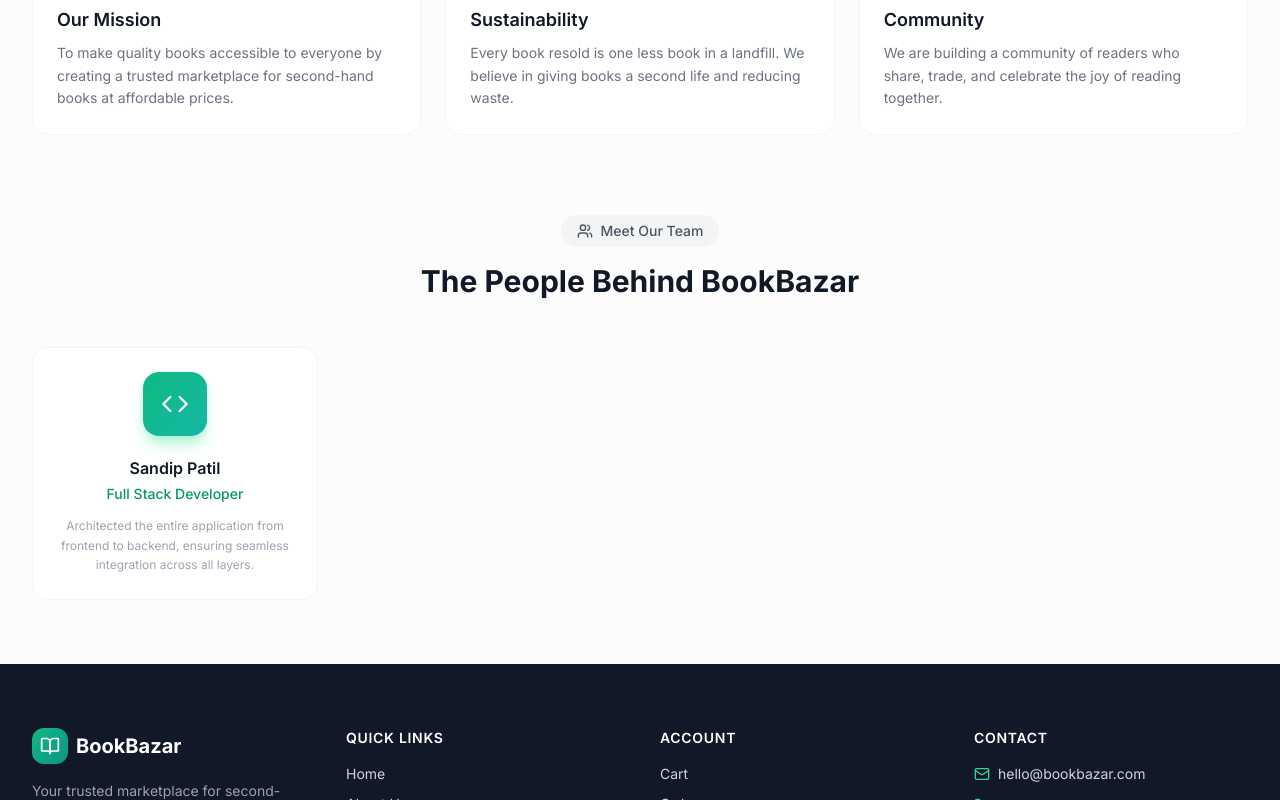
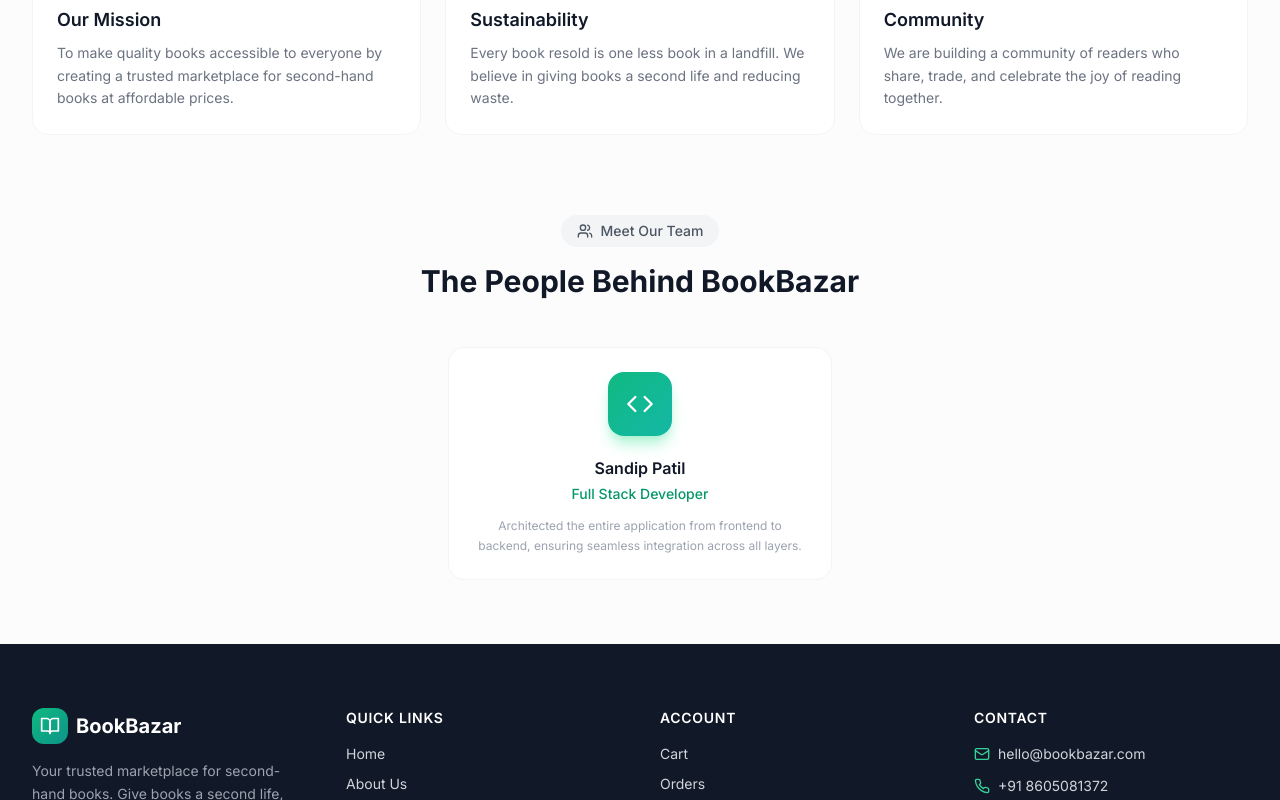
Before and after one commit to sandippatil04/BookBazar, a React (Vite) app: page /about in a window 1280 px wide. Shown: the part 395-1195 px from the top of the page. Built offline with nearby package versions, Linux system fonts and the light colour scheme; no server answers.

Commit message:
change about section 2

```diff
--- a/src/pages/AboutPage.jsx
+++ b/src/pages/AboutPage.jsx
@@ -8,7 +8,7 @@
     color: 'from-emerald-500 to-teal-500',
     shadow: 'shadow-emerald-200',
     desc: 'Architected the entire application from frontend to backend, ensuring seamless integration across all layers.',
-  },
+  }
 ];
 
 export default function AboutPage() {
@@ -45,13 +45,13 @@
           <h2 className="mt-4 text-3xl font-bold text-gray-900">The People Behind BookBazar</h2>
         </div>
 
-        <div className="grid grid-cols-1 sm:grid-cols-2 lg:grid-cols-4 gap-6">
+        <div className="flex justify-center">
           {team.map((member) => {
             const Icon = member.icon;
             return (
               <div
                 key={member.name}
-                className="group p-6 bg-white rounded-2xl border border-gray-100 text-center hover:shadow-xl hover:shadow-gray-200/50 hover:-translate-y-1 transition-all duration-300"
+                className="group w-full max-w-sm p-6 bg-white rounded-2xl border border-gray-100 text-center hover:shadow-xl hover:shadow-gray-200/50 hover:-translate-y-1 transition-all duration-300"
               >
                 <div className={`w-16 h-16 mx-auto rounded-2xl bg-gradient-to-br ${member.color} flex items-center justify-center shadow-lg ${member.shadow} group-hover:scale-110 transition-transform`}>
                   <Icon className="w-7 h-7 text-white" />
```
